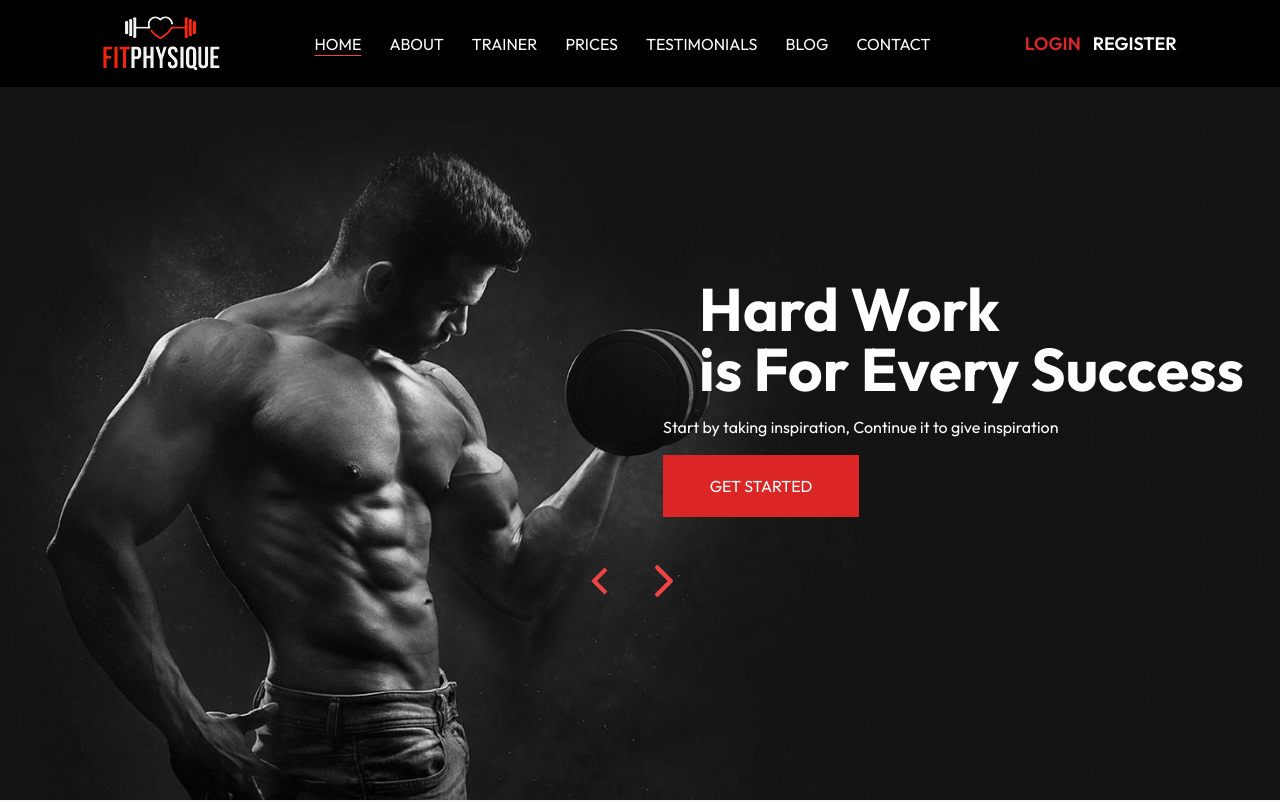
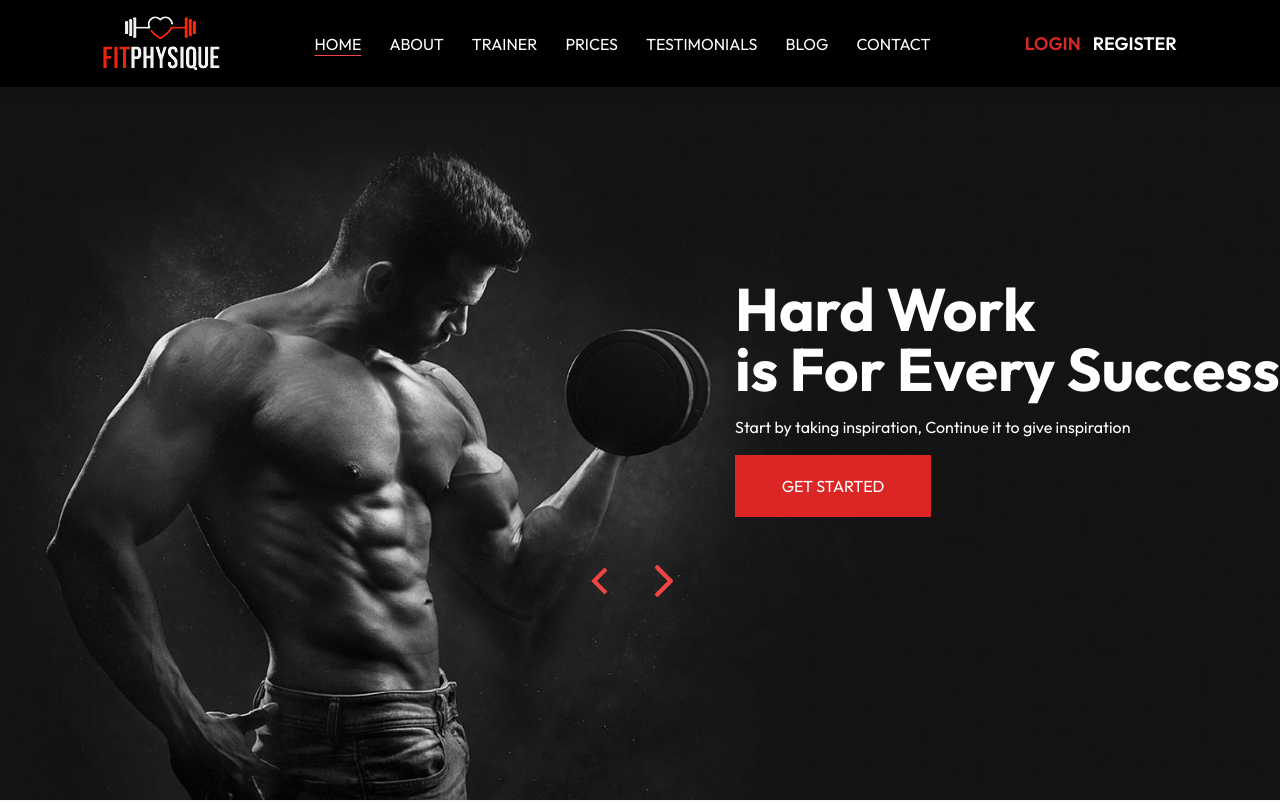
Before and after one commit to Biswash059/Gym_website, a React (Vite) app: page / in a window 1280 px wide. Shown: the top 802 px of the page. Built offline with nearby package versions, Linux system fonts and the light colour scheme.

Commit message:
nothing done

```diff
--- a/src/Components/Slider.jsx
+++ b/src/Components/Slider.jsx
@@ -9,14 +9,12 @@ import SwiperButton from "./SwiperButton";
 const Slider = () => {
   return (
     <div className="relative w-full h-full">
-      <Swiper className="relative z-10">
-        <SwiperSlide className="relative">
+      <Swiper>
+        <SwiperSlide>
           <div className=" h-full flex justify-end pt-48">
             <div className="flex flex-col items-center lg:items-start lg:max-w-[700px]">
-              <h1 className="text-6xl text-white font-bold text-center lg:text-left mb-4 sm:px-9">
-                <span>
-                  Hard Work <br />
-                </span>
+              <h1 className="text-6xl text-white font-bold text-center lg:text-left mb-4 ">
+                <span>Hard Work</span> <br />
                 is For Every Success
               </h1>
               <p className="text-white text-center lg:text-left mb-4">
```
